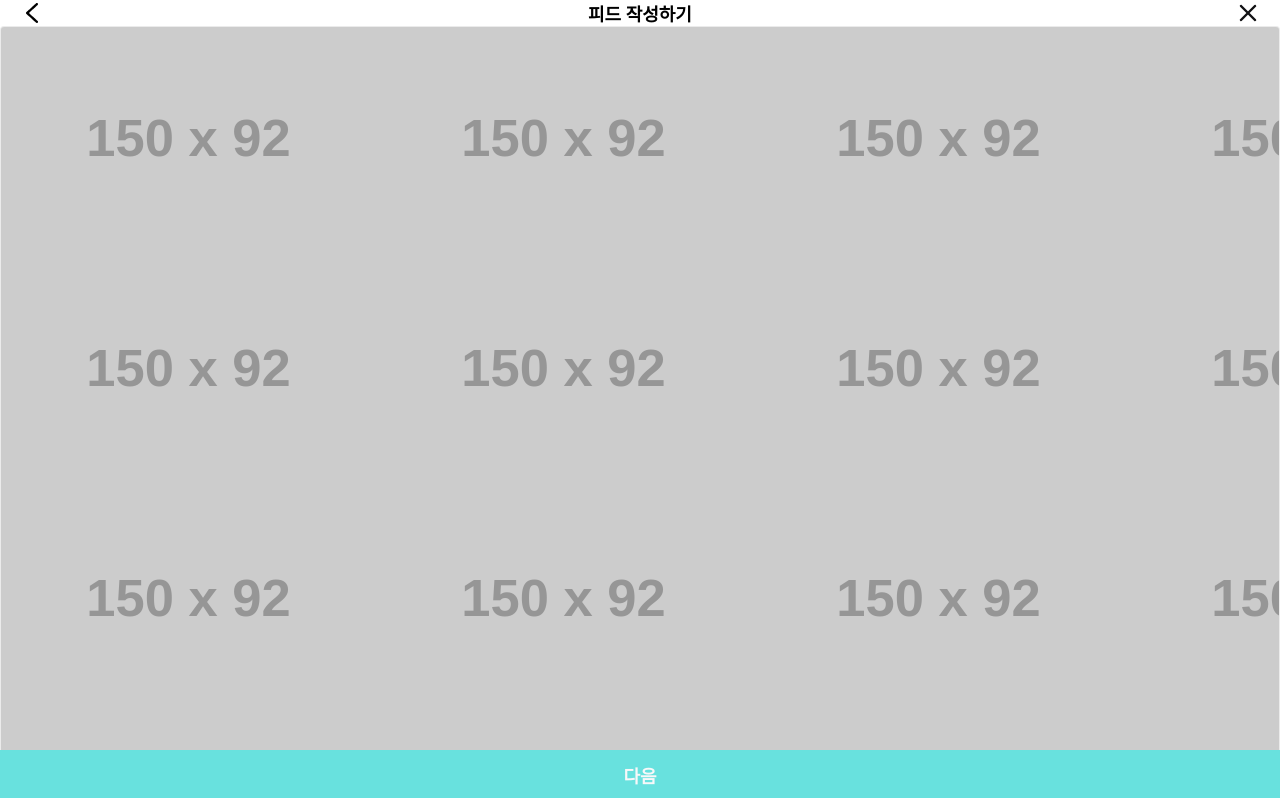
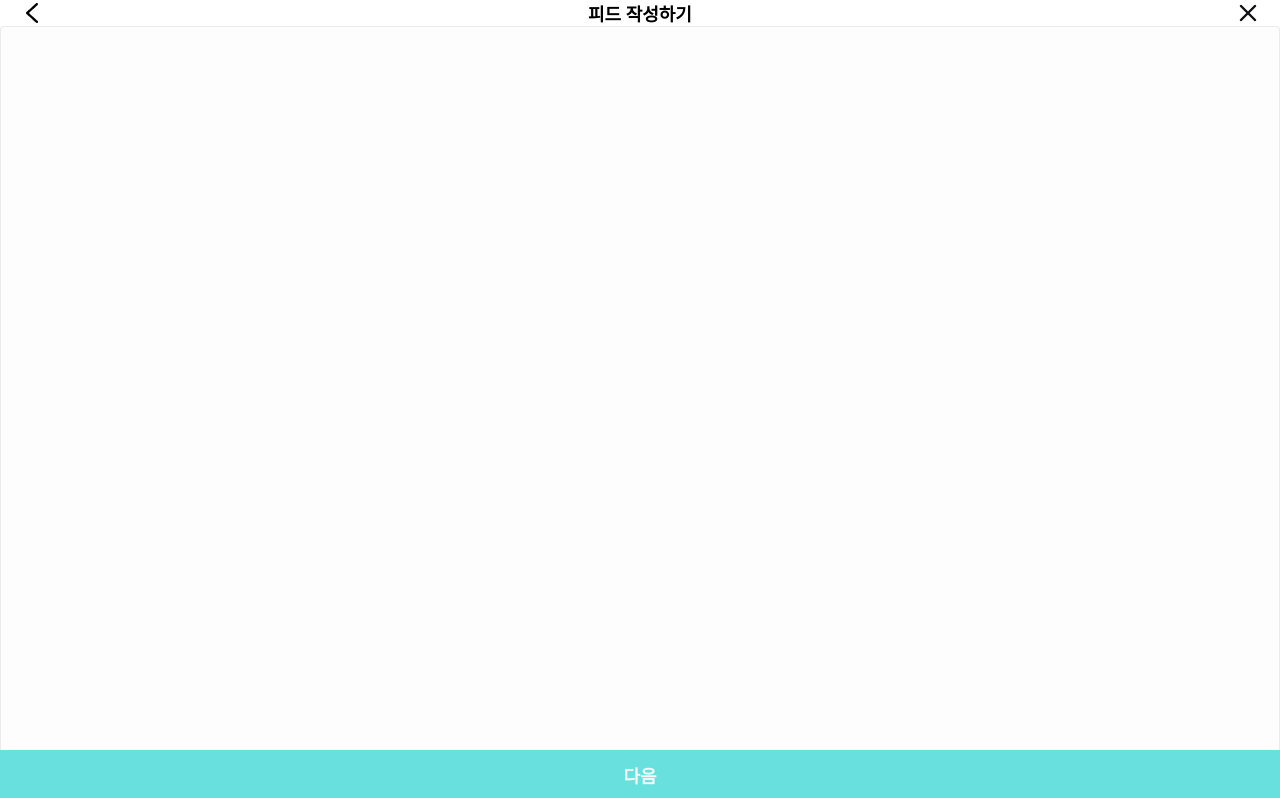
Before and after one commit to mash-up-kr/FCS-WEB, a React (Create React App) app: page /post in a window 1280 px wide. Shown: the top 798 px of the page. Built offline with nearby package versions, Linux system fonts and the light colour scheme.

Commit message:
fix: 포스트 이미지 렌더링 에러 수정

```diff
--- a/src/containers/PostContainer.tsx
+++ b/src/containers/PostContainer.tsx
@@ -6,15 +6,18 @@ import { gray0, keyColor } from '../utils/color';
 import { Link } from 'react-router-dom';
 
 const PostContainer: React.FC = () => {
-  const [photo, setPhoto] = useState('https://via.placeholder.com/150/92c952');
+  const [photo, setPhoto] = useState();
+  const [preview, setPreview] = useState();
   const [date] = useState('20년 6월 21일 화요일');
   const [location] = useState('서울 용산구');
 
-  const addFile = (event: React.FormEvent<HTMLInputElement>): void => {
+  const addFile = (event: any): void => {
     const reader = new FileReader();
     const file = event.target.files[0];
+
     reader.onloadend = () => {
-      setPhoto(reader.result);
+      setPhoto(file);
+      setPreview(reader.result);
     };
     reader.readAsDataURL(file);
   };
@@ -22,7 +25,7 @@ const PostContainer: React.FC = () => {
   return (
     <Container>
       <PostHeader />
-      <UploadPhotoLabel htmlFor="file" photo={photo} />
+      <UploadPhotoLabel htmlFor="file" photo={preview} />
       <UploadPhotoInput id="file" type="file" name="photo" accept="image/*" onChange={addFile} />
       <UploadInfoArea>
         <DateInfoArea>
@@ -131,7 +134,7 @@ const UploadPhotoLabel = styled.label<{ photo: string }>`
     width: 100%;
     height: 100%;
   }
-  background-image: url(${(props) => props.photo});
+  background-image: url(${props => props.photo});
   background-size: 375px;
   display: inline-block;
   padding: 0.5em 0.75em;
```
Also changed, not shown: 1 other file (tests, documents, lock files or other folders).
